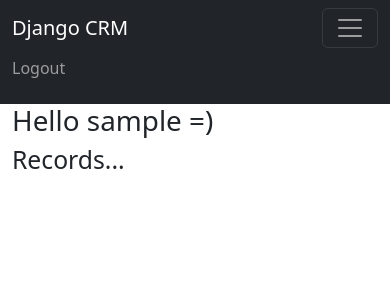
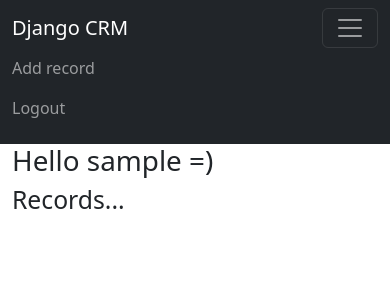
Before and after one commit to xdpiqbx/python-django-crm-app, a Django app: page / in a window 390 px wide, after a click that opens the changed part. Shown: the top 300 px of the page. Run offline with Django 4.2, Linux system fonts and the light colour scheme; the visitor is signed in with stand-in values (Sample User, id 1); data that the repository does not hold is empty.

Commit message:
in process

```diff
--- a/crm_app/website/templates/navbar.html
+++ b/crm_app/website/templates/navbar.html
@@ -6,10 +6,10 @@
     </button>
     <div class="collapse navbar-collapse" id="navbarSupportedContent">
       <ul class="navbar-nav me-auto mb-2 mb-lg-0">
-<!--        <li class="nav-item">-->
-<!--          <a class="nav-link active" aria-current="page" href="#">Home</a>-->
-<!--        </li>-->
           {% if user.is_authenticated %}
+            <li class="nav-item">
+              <a class="nav-link" href="{% url 'add_record' %}">Add record</a>
+            </li>
             <li class="nav-item">
               <a class="nav-link" href="{% url 'logout' %}">Logout</a>
             </li>
--- a/crm_app/website/urls.py
+++ b/crm_app/website/urls.py
@@ -8,4 +8,5 @@
     path('register/', views.register_user, name="register"),
     path('record/<int:pk>', views.customer_record, name="record"),
     path('delete_record/<int:pk>', views.delete_record, name="delete_record"),
+    path('add_record/', views.add_record, name="add_record"),
 ]
--- a/crm_app/website/views.py
+++ b/crm_app/website/views.py
@@ -65,3 +65,6 @@
     else:
         messages.success(request, "You must been login to to do that")
         return redirect('home')
+
+def add_record(request: WSGIRequest):
+    return render(request, 'add_record.html', {})
```
Also changed, not shown: crm_app/website/forms.py (+12 -0 lines), crm_app/website/templates/add_record.html (added, +13 -0 lines), README.md.
